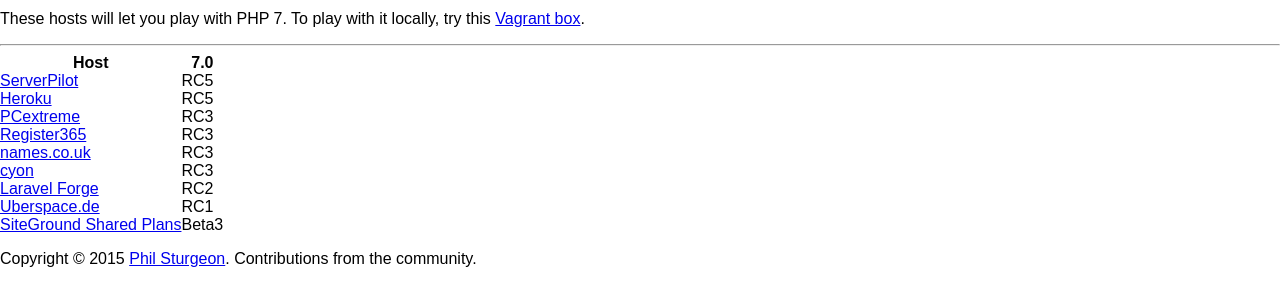
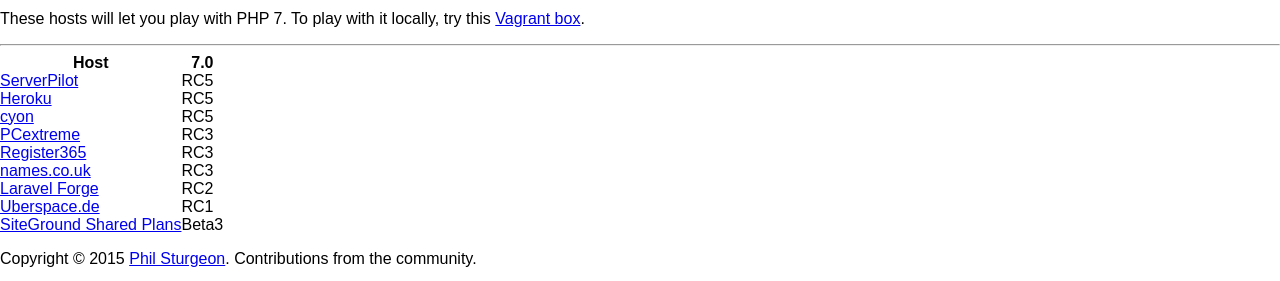
Before and after one commit to phpversions/phpversions.info, a Jekyll site: the page built from php-7.html, in a window 1280 px wide. Shown: the part 942-1223 px from the top of the page. Built offline with Jekyll 4.4.1, drawn with Linux system fonts in a browser that asks for light colours; nearby versions of some CDN libraries.

Commit message:
Updates cyon.ch php versions

```diff
--- a/_data/shared_hosts.yml
+++ b/_data/shared_hosts.yml
@@ -50,10 +50,10 @@
 
 - name: "cyon"
   url: "https://www.cyon.ch"
-  php55: 29
-  php56: 13
-  php70: RC3
-  default: 5.5.29
+  php55: 30
+  php56: 14
+  php70: RC5
+  default: 5.5.30
 
 - name: "DiPHOST"
   url: "http://www.diphost.ru/"
```
